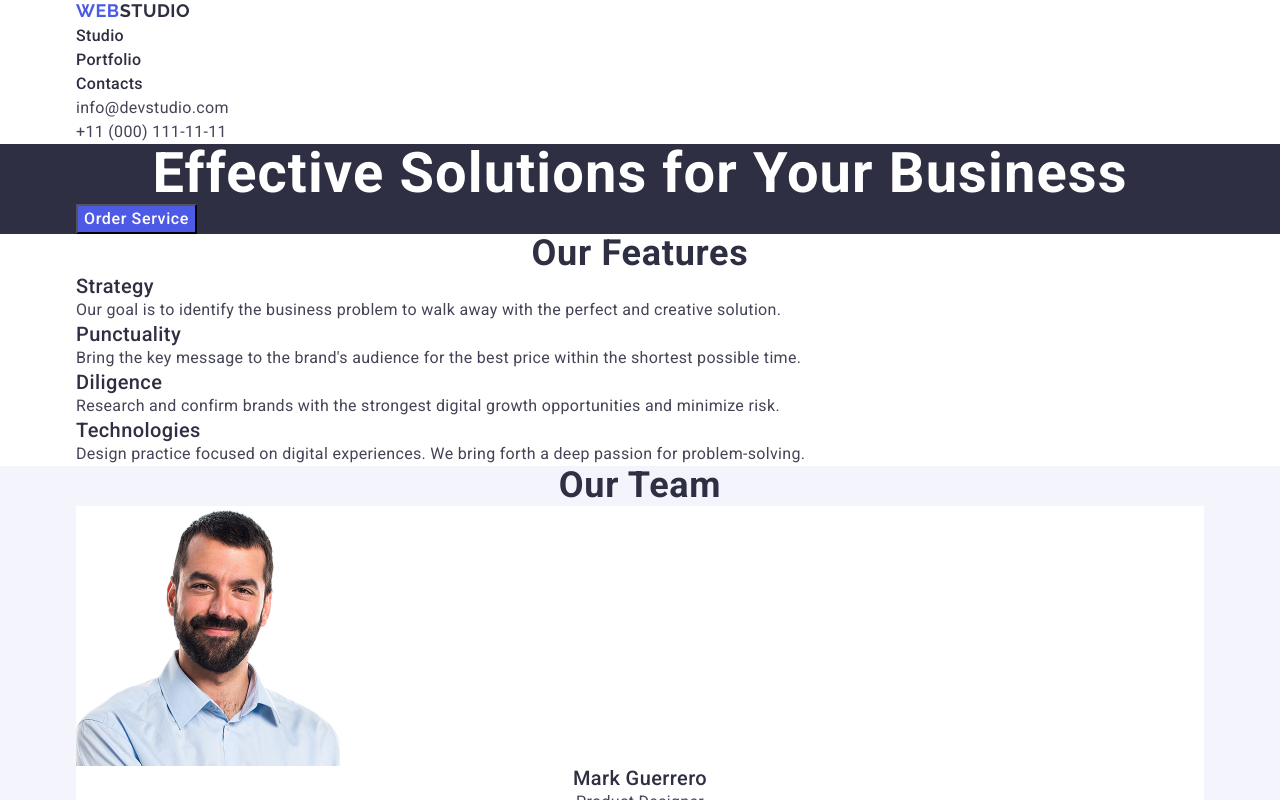
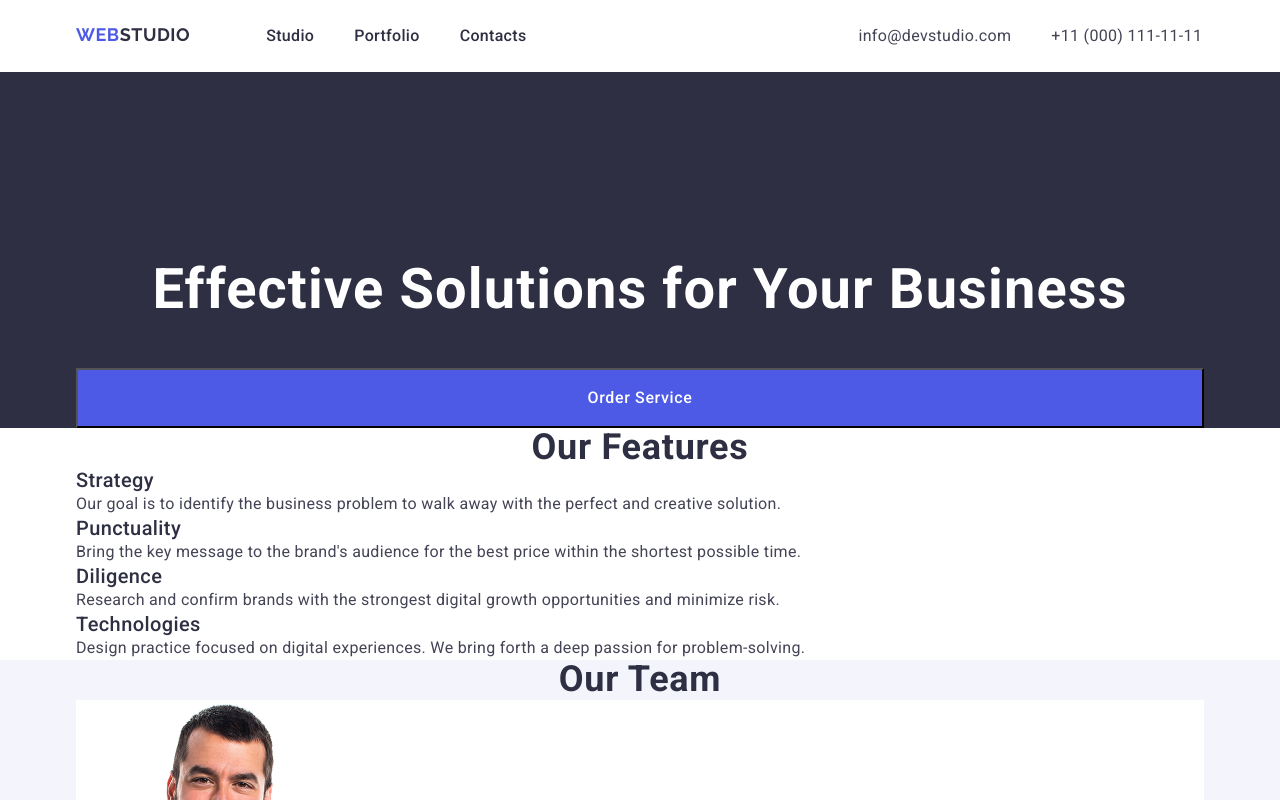
Before and after one commit to Black2rider/goit-markup-hw-03, a plain HTML site: page index.html in a window 1280 px wide. Shown: the top 800 px of the page. Drawn offline with nearby package versions, Linux system fonts and the light colour scheme.

Commit message:
add section hero redact

```diff
--- a/css/styles.css
+++ b/css/styles.css
@@ -60,6 +60,12 @@ img {
 }
 
 /* HEADER*/
+.header-wrapper {
+  display: flex;
+  padding-top: 24px;
+  padding-bottom: 24px;
+}
+
 .logo {
   font-family: var(--second-family);
   color: var(--navy-blue);
@@ -68,10 +74,23 @@ img {
   line-height: 1.17;
   letter-spacing: 0.03em;
   text-transform: uppercase;
+  margin-right: 76px;
+
 }
 
 .logo-link {
   color: var(--iris);
+}
+
+.header-nav-list {
+  display: flex;
+  margin-right: 332px;
+  gap: 40px;
+}
+
+.header-address-list {
+  display: flex;
+  gap: 40px;
 }
 
 .nav-link {
@@ -101,13 +120,22 @@ img {
   background-color: var(--navy-blue);
 }
 
+.hero-wrapper{
+  display: flex;
+  flex-direction: column;
+  align-self: center;
+}
+
 .hero-title {
   font-size: 56px;
   line-height: 1.07;
   letter-spacing: 0.02em;
   text-align: center;
   color: var(--white);
-  margin: 0;
+  padding-top: 188px;
+  margin-top: 0;
+  margin-bottom: 48px;
+
 }
 
 .hero-button {
@@ -116,6 +144,7 @@ img {
   letter-spacing: 0.04em;
   color: var(--white);
   background: var(--iris);
+  padding: 16px 32px;
   cursor: pointer;
 }
 
--- a/index.html
+++ b/index.html
@@ -15,18 +15,18 @@
 </head>
 
 <body>
-    <header>
-        <div class="container">
+    <header class="header">
+        <div class="header-wrapper container">
             <a class="logo" href="./index.html"><span class="logo-link">Web</span>Studio</a>
-            <nav>
-                <ul>
+            <nav >
+                <ul class="header-nav-list">
                     <li><a class="nav-link link-active" href="./index.html">Studio</a></li>
                     <li><a class="nav-link" href="">Portfolio</a></li>
                     <li><a class="nav-link" href="">Contacts</a></li>
                 </ul>
             </nav>
             <address>
-                <ul>
+                <ul class="header-address-list">
                     <li><a class="address-link" href="mailto:info@devstudio.com">info@devstudio.com</a></li>
                     <li><a class="address-link" href="tel:+110001111111">+11 (000) 111-11-11</a></li>
                 </ul>
@@ -36,7 +36,7 @@
 
     <main>
         <section class="hero">
-            <div class="container">
+            <div class="hero-wrapper container">
             <h1 class="hero-title">Effective Solutions for Your Business</h1>
             <button class="hero-button" type="button">Order Service</button>
             </div>
```
